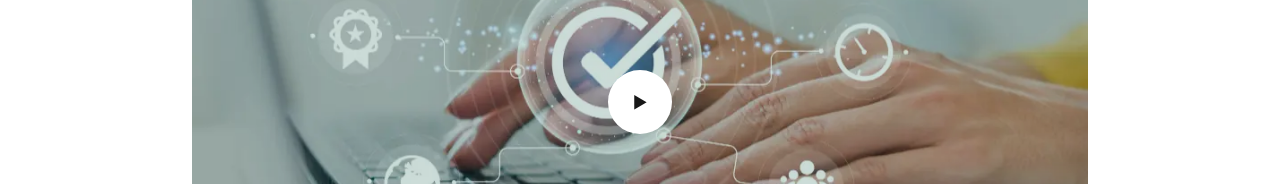
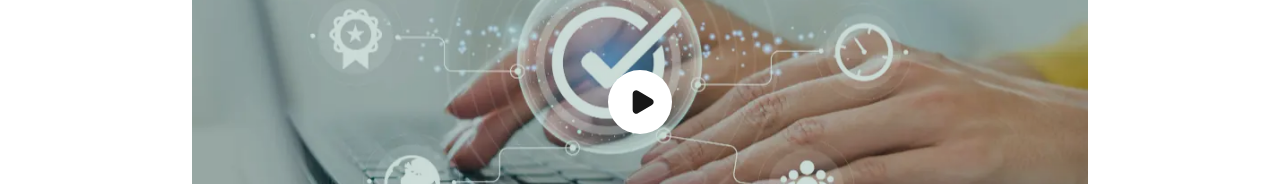
Before and after one commit to juankar01/UVOL-LANDING, a React (Vite) app in the folder frontend/: page /privacidad in a window 1280 px wide. Shown: the part 441-625 px from the top of the page. Built offline with nearby package versions, Linux system fonts and the light colour scheme.

Commit message:
Cambio de icono en video de privacidad

```diff
--- a/frontend/src/pages/Privacidad/PrivacyHero.jsx
+++ b/frontend/src/pages/Privacidad/PrivacyHero.jsx
@@ -1,5 +1,6 @@
 import { useState } from "react";
 import { motion } from "framer-motion";
+import { Play } from "lucide-react";
 import Section from "../../components/layout/Section";
 import { typography } from "../../styles/typography";
 
@@ -20,7 +21,9 @@ export default function PrivacyHero() {
             <span className="text-[#219653]">protegido</span>
           </h1>
 
-          <p className={`mx-auto mt-5 max-w-[340px] sm:max-w-3xl ${typography.paragraph}`}>
+          <p
+            className={`mx-auto mt-5 max-w-[340px] sm:max-w-3xl ${typography.paragraph}`}
+          >
             Te ofrecemos un entorno confiable para que participes con
             tranquilidad y controles tu información en todo momento.
           </p>
@@ -45,7 +48,7 @@ export default function PrivacyHero() {
               aria-label="Reproducir video"
               className="absolute left-1/2 top-1/2 inline-flex h-16 w-16 -translate-x-1/2 -translate-y-1/2 items-center justify-center rounded-full bg-white text-neutral-900 shadow-soft transition hover:scale-105"
             >
-              ▶
+              <Play size={28} fill="currentColor" className="ml-1" />
             </button>
           </motion.div>
         </motion.div>
```
